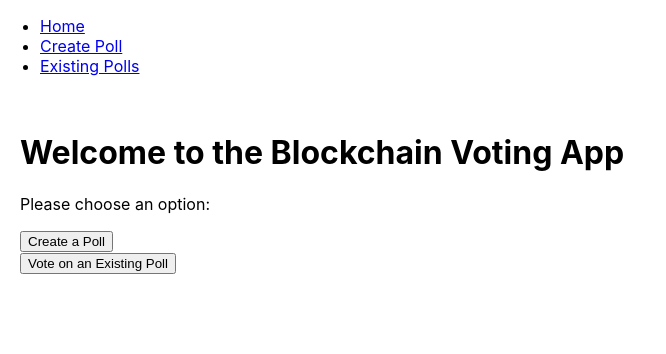
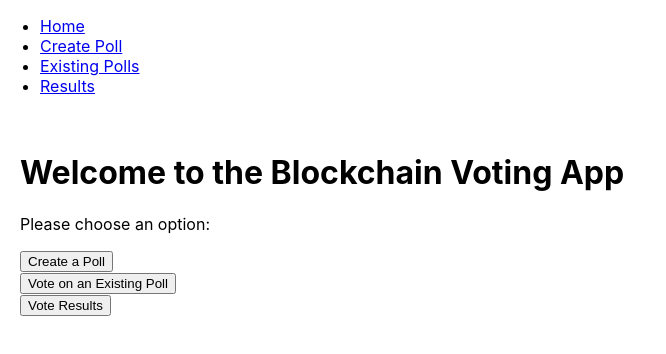
Before and after one commit to simaomansur/BlockChainVoting, a React (Create React App) app in the folder frontend/: page / in a window 1280 px wide. Shown: the top 354 px of the page, without its empty margins (0-666 px from the left). Built offline with nearby package versions, Linux system fonts and the light colour scheme.

Commit message:
Created a voting page and linked that the page to the homescreen

```diff
--- a/frontend/src/App.js
+++ b/frontend/src/App.js
@@ -4,6 +4,7 @@ import { BrowserRouter, Routes, Route, Link } from 'react-router-dom';
 import HomePage from './components/HomePage';
 import CreatePollPage from './components/CreatePollPage';
 import ExistingPollsPage from './components/ExistingPollsPage';
+import VotingPage from './components/VotingPage'
 
 function App() {
   return (
@@ -21,12 +22,16 @@ function App() {
             <li>
               <Link to="/existing">Existing Polls</Link>
             </li>
+            <li>
+              <Link to="/vote">Results</Link>
+            </li>
           </ul>
         </nav>
         <Routes>
           <Route path="/" element={<HomePage />} />
           <Route path="/create" element={<CreatePollPage />} />
           <Route path="/existing" element={<ExistingPollsPage />} />
+          <Route path="/vote" element = {<VotingPage />} />
         </Routes>
       </div>
     </BrowserRouter>
--- a/frontend/src/components/HomePage.js
+++ b/frontend/src/components/HomePage.js
@@ -17,6 +17,12 @@ const HomePage = () => {
           <button>Vote on an Existing Poll</button>
         </Link>
       </div>
+      <div>
+        <Link to="/vote">
+          <button>Vote Results</button>
+        </Link>
+      </div>
+
     </div>
   );
 };
--- /dev/null
+++ b/frontend/src/components/VotingPage.js
@@ -0,0 +1,10 @@
+//simple statement that needs to be updated to match
+//requirements of the votinng results page.
+function votePage(){
+return (
+    <div className="App">
+      <h1>Hello World</h1>
+    </div>
+  );
+}
+export default votePage
```
